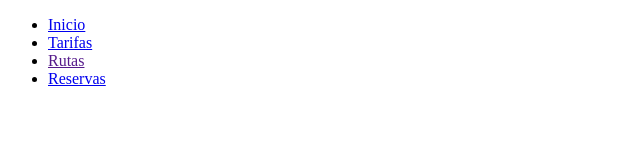
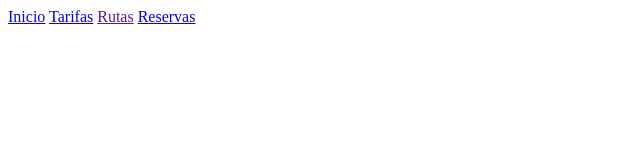
Before and after one commit to jose0507-max/rueda-libre, a plain HTML site: page html/nav.html in a window 1280 px wide. Shown: the whole page, without its empty margins (0-640 px from the left). Drawn offline with Linux system fonts and the light colour scheme.

Commit message:
refactor: cambiar divs por etiquetas semánticas de HTML5

```diff
--- a/html/nav.html
+++ b/html/nav.html
@@ -8,13 +8,13 @@
 </head>
 
 <body>
-    <ul>
-        <li><a href="../index.html" target="_parent">Inicio</a></li>
-        <li><a href="./tarifas.html" target="_parent">Tarifas</a></li>
-        <li><a href="" target="_parent">Rutas</a></li>
-        <li><a href="./reservas.html" target="_parent">Reservas</a></li>
+    <nav>
+        <a href="../index.html" target="_parent">Inicio</a>
+        <a href="./tarifas.html" target="_parent">Tarifas</a>
+        <a href="" target="_parent">Rutas</a>
+        <a href="./reservas.html" target="_parent">Reservas</a>
 
-    </ul>
+    </nav>
 </body>
 
 </html>
```
Also changed, not shown: html/tarifas.html (+15 -4 lines), index.html (+17 -5 lines).
